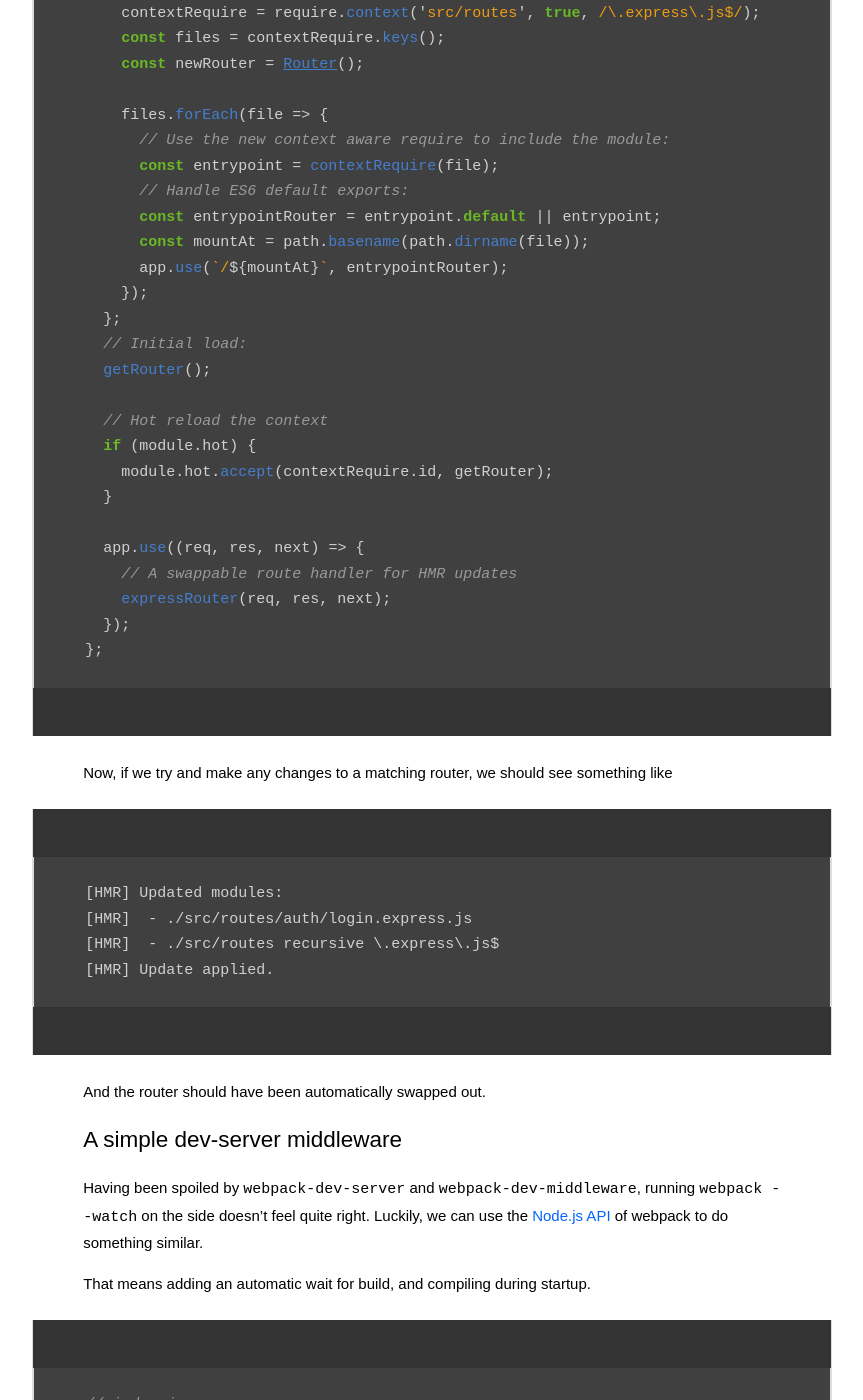
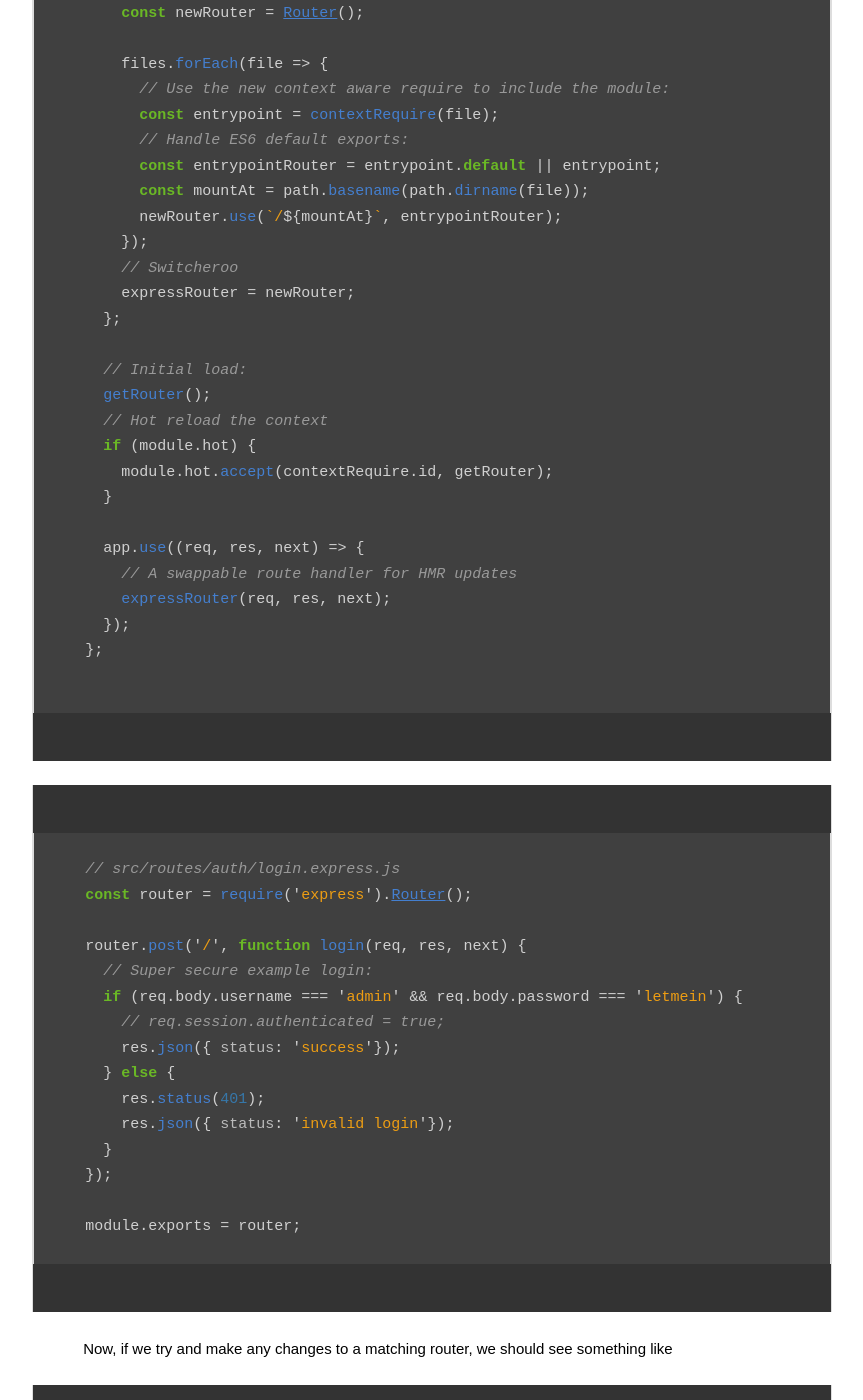
Before and after one commit to wejendorp/dorp.io, a Jekyll site: the page built from _posts/2018-02-18-webpack-express-hmr.md, in a window 1280 px wide and 1400 px high, scrolled down 4899 px. Shown: the whole window, without its empty margins (208-1071 px from the left). Built offline with Jekyll 4.4.1, drawn with Linux system fonts in a browser that asks for light colours; comment, search, counter and statistics services are not loaded; some of the changed text lies outside the part shown.

Commit message:
Update webpack-express-hmr with link to repo

````diff
--- a/_posts/2018-02-18-webpack-express-hmr.md
+++ b/_posts/2018-02-18-webpack-express-hmr.md
@@ -169,6 +165,7 @@
 ```js
 // src/mount.webpack.js
 const { Router } = require('express');
+const path = require('path');
 
 module.exports = app => {
 	let expressRouter;
@@ -176,8 +173,9 @@
 	let contextRequire;
 
 	const getRouter = () => {
-		contextRequire = require.context('src/routes', true, /\.express\.js$/);
+		contextRequire = require.context('./routes/', true, /\.express\.js$/);
 		const files = contextRequire.keys();
+		// Make sure to swap out the router:
 		const newRouter = Router();
 
 		files.forEach(file => {
@@ -186,12 +184,14 @@
 			// Handle ES6 default exports:
 			const entrypointRouter = entrypoint.default || entrypoint;
 			const mountAt = path.basename(path.dirname(file));
-			app.use(`/${mountAt}`, entrypointRouter);
+			newRouter.use(`/${mountAt}`, entrypointRouter);
 		});
+		// Switcheroo
+		expressRouter = newRouter;
 	};
+
 	// Initial load:
 	getRouter();
-
 	// Hot reload the context
 	if (module.hot) {
 		module.hot.accept(contextRequire.id, getRouter);
@@ -202,6 +202,25 @@
 		expressRouter(req, res, next);
 	});
 };
+
+```
+
+```js
+// src/routes/auth/login.express.js
+const router = require('express').Router();
+
+router.post('/', function login(req, res, next) {
+	// Super secure example login:
+	if (req.body.username === 'admin' && req.body.password === 'letmein') {
+		// req.session.authenticated = true;
+		res.json({ status: 'success'});
+	} else {
+		res.status(401);
+		res.json({ status: 'invalid login'});
+	}
+});
+
+module.exports = router;
 ```
 
 Now, if we try and make any changes to a matching router, we should see
@@ -227,9 +246,9 @@
 ```js
 // index.js
 // "webpack-dev-server" minimal example
-
 const express = require('express');
 const app = express();
+app.use(require('body-parser').json());
 
 const isDev = process.env.NODE_ENV !== 'production';
 
@@ -288,3 +307,6 @@
 ```
 
 Have fun iterating even faster on your express modules!
+
+
+For a full working example, check out the [proof of concept git repo](https://github.com/wejendorp/webpack-express-hmr).
````
Also changed, not shown: other parts of _posts/2018-02-18-webpack-express-hmr.md (+1 -5 lines).
